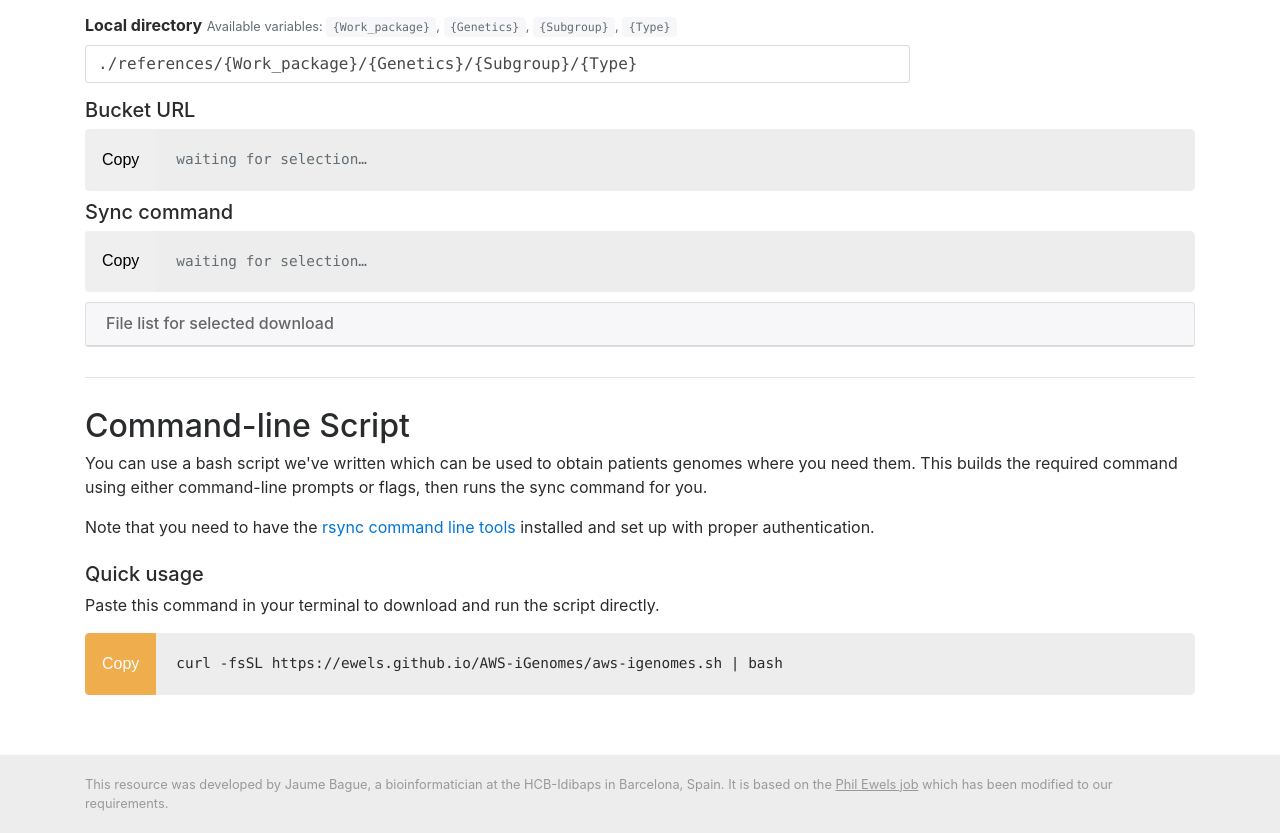
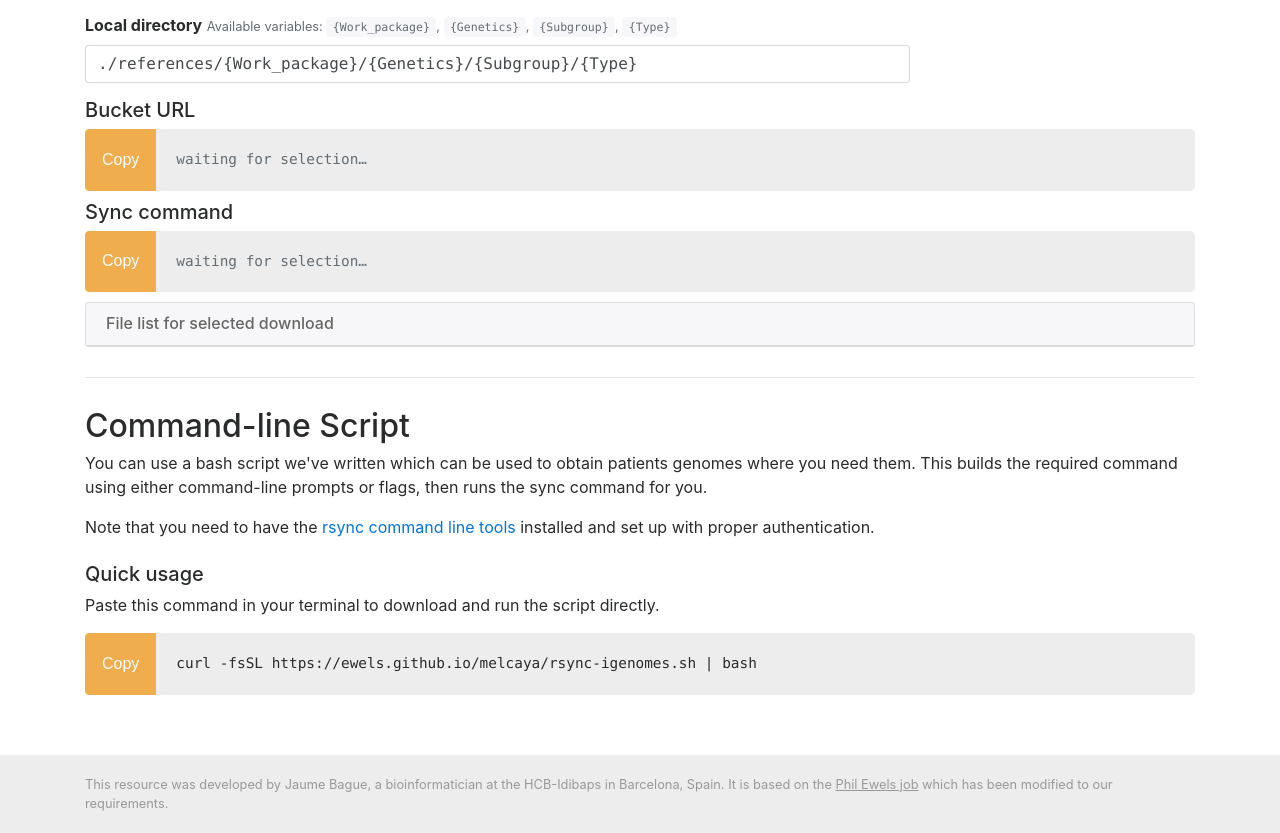
Before and after one commit to JaumeBagueCompanys/jaumebaguecompanys.github.io, a plain HTML site: page index.html in a window 1280 px wide. Shown: the part 640-1473 px from the top of the page. Drawn offline with nearby package versions, Linux system fonts and the light colour scheme; some packages are replaced by stand-ins of ours; a script that the page names is missing.

Commit message:
Update index.html

```diff
--- a/index.html
+++ b/index.html
@@ -173,13 +173,13 @@
     </form>
     <h5>Bucket URL</h5>
     <div class="prewrap" id="bucket_url_wrapper">
-      <button class="btn" data-clipboard-target="#bucket_url">Copy</button>
+      <button class="btn btn-warning" data-clipboard-target="#bucket_url">Copy</button>
       <pre><code id="bucket_url"><span class="text-muted">waiting for selection&hellip;</span></code></pre>
     </div>
 
     <h5>Sync command</h5>
     <div class="prewrap" id="sync_command_wrapper">
-      <button class="btn" data-clipboard-target="#sync_command">Copy</button>
+      <button class="btn btn-warning" data-clipboard-target="#sync_command">Copy</button>
       <pre><code id="sync_command"><span class="text-muted">waiting for selection&hellip;</span></code></pre>
     </div>
 
@@ -212,7 +212,7 @@
     <p>Paste this command in your terminal to download and run the script directly.</p>
     <div class="prewrap">
       <button class="btn btn-warning" data-clipboard-target="#rsync_script_call">Copy</button>
-      <pre><code id="rsync_script_call">curl -fsSL https://ewels.github.io/AWS-iGenomes/aws-igenomes.sh | bash</code></pre>
+      <pre><code id="rsync_script_call">curl -fsSL https://ewels.github.io/melcaya/rsync-igenomes.sh | bash</code></pre>
     </div>
 
   </div>
```
